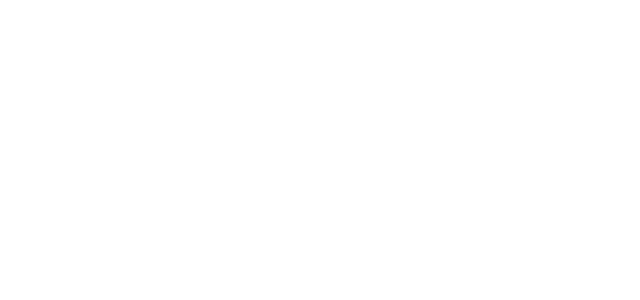
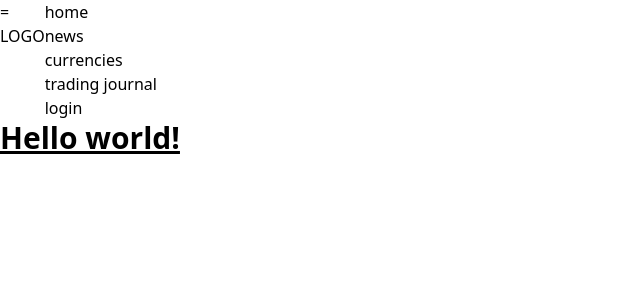
Before and after one commit to teoyi/fxjournal, a React (Create React App) app: page / in a window 1280 px wide. Before the commit this address had no page. Shown: the top 300 px of the page, without its empty margins (0-640 px from the left). Built offline with nearby package versions, Linux system fonts and the light colour scheme.

Commit message:
made skeleton of navbar, tested tailwind css

```diff
--- a/src/App.js
+++ b/src/App.js
@@ -1,11 +1,13 @@
 import React from 'react'
 import { Routes, Route, Link } from 'react-router-dom';
+import Navbar from './components/Navbar';
 
 const App = () => {
     return (
         <div className="app">
             <div className="navBar">
-                {/* component containing header logo and nav  */}
+                <Navbar />
+                <h1 className="text-3xl font-bold underline">      Hello world!    </h1>
             </div>
             <div className="main">
                 <Routes>
--- a/src/components/Navbar.jsx
+++ b/src/components/Navbar.jsx
@@ -2,7 +2,20 @@
 
 const Navbar = () => {
     return (
-        <div>
+        <div className="navbar flex">
+            <div className="left-nav">
+                <p>=</p>
+                <p>LOGO</p>
+            </div>
+            <div className="left-nav-slide">
+                <ul>
+                    <li className="nav-li">home</li>
+                    <li className="nav-li">news</li>
+                    <li className="nav-li">currencies</li>
+                    <li className="nav-li">trading journal</li>
+                    <li className="hidden-nav-li">login</li>
+                </ul>
+            </div>
 
         </div>
     )
--- a/src/index.js
+++ b/src/index.js
@@ -2,6 +2,7 @@
 import ReactDOM from 'react-dom';
 import { BrowserRouter as Router } from 'react-router-dom';
 import App from './App';
+import './index.css';
 
 
 ReactDOM.render(
```
